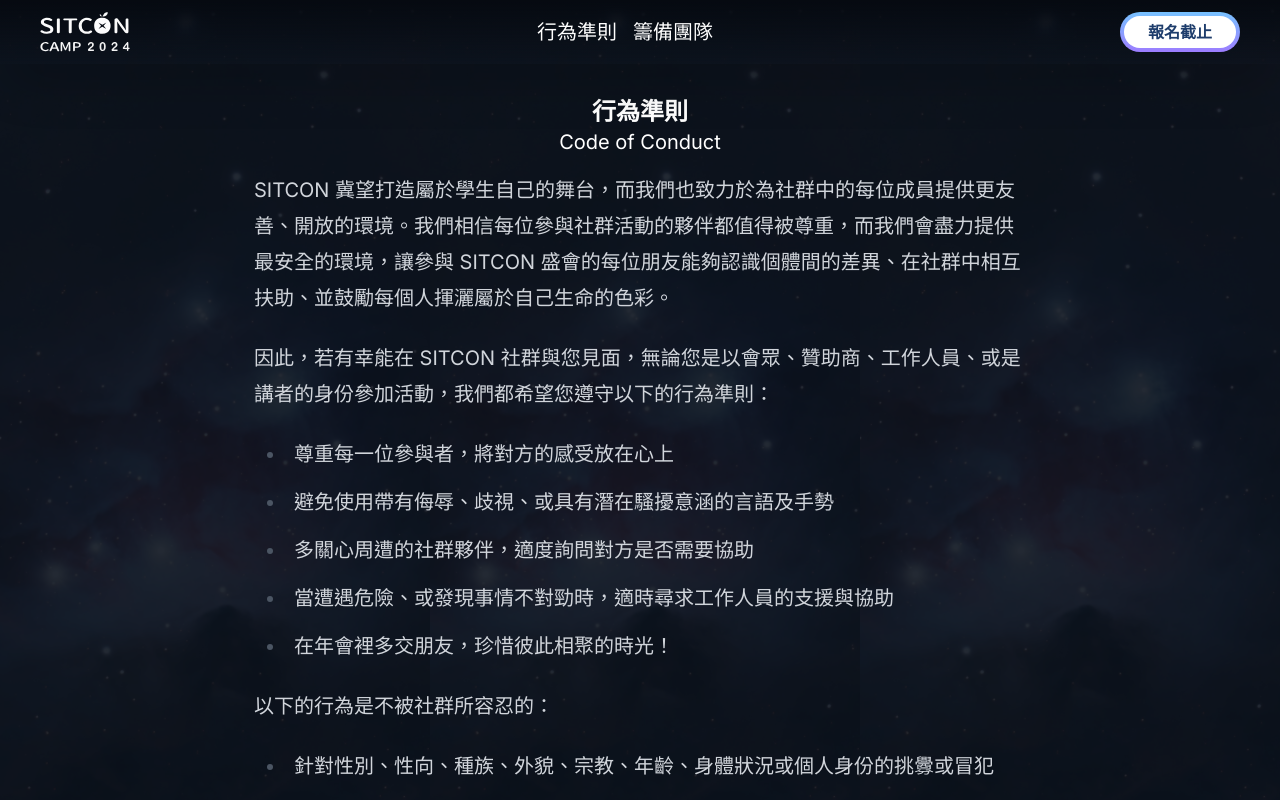
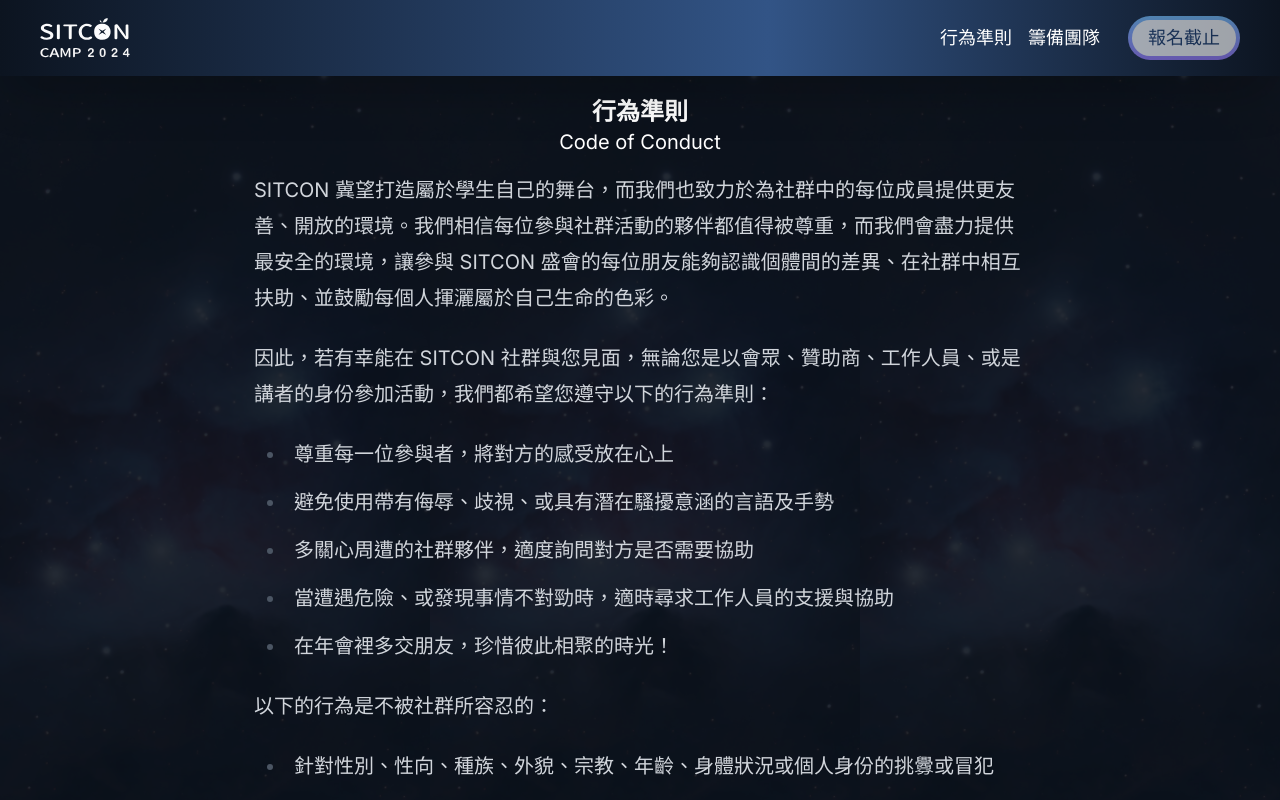
Before and after one commit to sitcon-tw/camp2024, a Next.js app: page /coc in a window 1280 px wide. Shown: the top 800 px of the page. Built offline with nearby package versions, Linux system fonts and the light colour scheme.

Commit message:
fix: Navbar

```diff
--- a/components/ApplicationInfo.tsx
+++ b/components/ApplicationInfo.tsx
@@ -1,5 +1,3 @@
-import StartRegister from "./nav/StartRegister";
-
 export default function ApplicationInfo() {
   return (
     <>
--- a/components/Nav.tsx
+++ b/components/Nav.tsx
@@ -1,5 +1,4 @@
 import { useState } from "react";
-import StartRegister from "./nav/StartRegister";
 import Link from "next/link";
 function NavItem({
   href,
@@ -13,7 +12,7 @@ function NavItem({
   return (
     <Link
       href={href}
-      className="text-white hover:text-[#F9A8D4] font-medium text-xl border-b-[1px] border-blue-50 py-4 lg:border-0"
+      className="text-white hover:opacity-80 font-medium text-lg border-b-[1px] border-blue-50 py-4 lg:border-0"
       onClick={() => setIsNavOpen(false)}
       scroll={!href.startsWith("/#")}
     >
@@ -30,19 +29,29 @@ export default function Nav() {
   return (
     <>
       <div className="fixed top-0 left-0 right-0 z-[999999999999999]" >
-        <nav className="bg-opacity-80 bg-gradient-to-b from-[#060A11] to-[#0C142020] py-3 px-6 lg:py-3 lg:px-10 flex items-center justify-between shadow-2xl transition-all h-[4rem]">
+        <nav className="bg-opacity-80 bg-gradient-to-b from-[#060A11] to-[#0C142020] py-3 px-6 lg:py-2 lg:px-10 flex items-center justify-between shadow-2xl transition-all h-[4rem] lg:h-auto lg:bg-[linear-gradient(90deg,rgba(12,20,32,1)_0%,rgba(50,84,134,1)_60%,rgba(12,20,32,1)_100%)]">
           <Link href="/" className="font-bold">
             <img src="/2024/icon/logo.svg" className="h-10" alt="Logo" />
           </Link>
-          <div className="hidden space-x-4 lg:flex">
-            {navItems.map((item, index) => (
-              <NavItem href={item.href} key={index} setIsNavOpen={setIsNavOpen}>
-                {item.text}
-              </NavItem>
-            ))}
-          </div>
           <div className="flex flex-row gap-4">
-            <StartRegister></StartRegister>
+            <div className="hidden mr-3 space-x-4 text-right lg:flex">
+              {navItems.map((item, index) => (
+                <NavItem href={item.href} key={index} setIsNavOpen={setIsNavOpen}>
+                  {item.text}
+                </NavItem>
+              ))}
+            </div>
+            <div className="flex-1 my-auto">
+              <div className="flex mx-auto my-auto">
+                <a
+                  className="bg-gradient-to-b from-[#78C2FF] to-[#9C7DFF] rounded-full p-1 opacity-60 cursor-not-allowed"
+                  // href="https://sitcon.kktix.cc/events/sitcon-camp2024"
+                  target="_blank"
+                >
+                  <p className="bg-white text-lg font-medium text-[#1E3D6C] px-4 py-1 rounded-full h-full">報名截止</p>
+                </a>
+              </div>
+            </div>
             <button
               onClick={() => setIsNavOpen(!isNavOpen)}
               className="text-white font-['Anicons_Regular'] text-xl transition-all lg:hidden"
--- a/components/nav/StartRegister.tsx
+++ /dev/null
@@ -1,11 +0,0 @@
-export default function StartRegister() {
-  return (
-    <a
-      className="bg-gradient-to-b from-[#78C2FF] to-[#9C7DFF] rounded-full p-1  cursor-not-allowed"
-      // href="https://sitcon.kktix.cc/events/sitcon-camp2024"
-      target="_blank"
-    >
-      <p className="bg-white text-md font-bold text-[#1E3D6C] px-6 py-1 rounded-full h-full">報名截止</p>
-    </a>
-  );
-}
```
